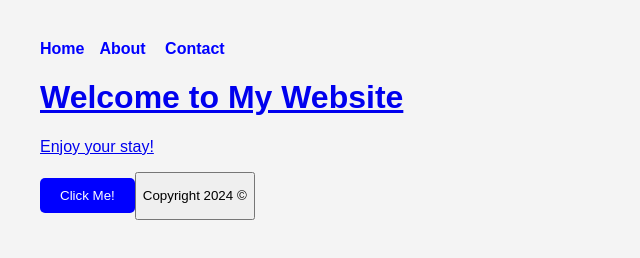
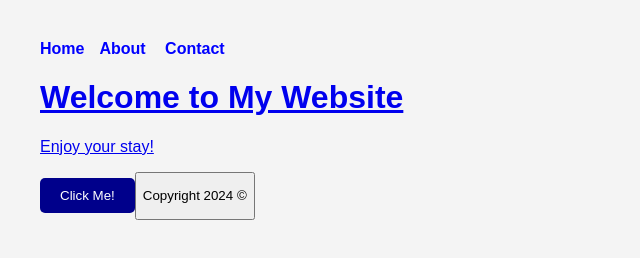
Before and after one commit to Ihalake/html-css-bug-hunt, a plain HTML site: page index.html in a window 1280 px wide. In both pictures the pointer is over the button "Click Me!". Shown: the whole page, without its empty margins (0-640 px from the left). Drawn offline with Linux system fonts and the light colour scheme.

Commit message:
fixed background color missing colon

```diff
--- a/style.css
+++ b/style.css
@@ -33,5 +33,5 @@ nav a {
 }
 
 .btn:hover {
-    background color: darkblue;  /* ERROR: Missing colon */
+    background-color: darkblue;  /* ERROR: Missing colon */
 }
```
